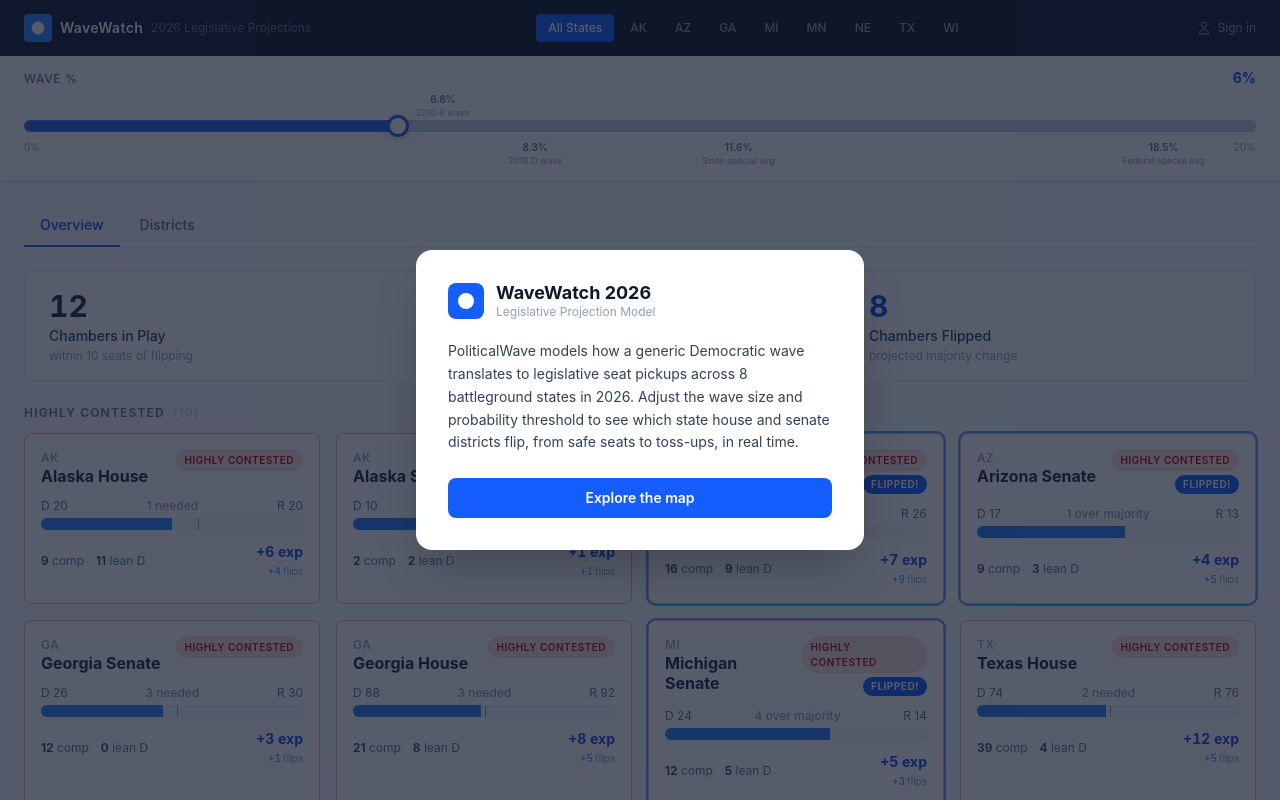
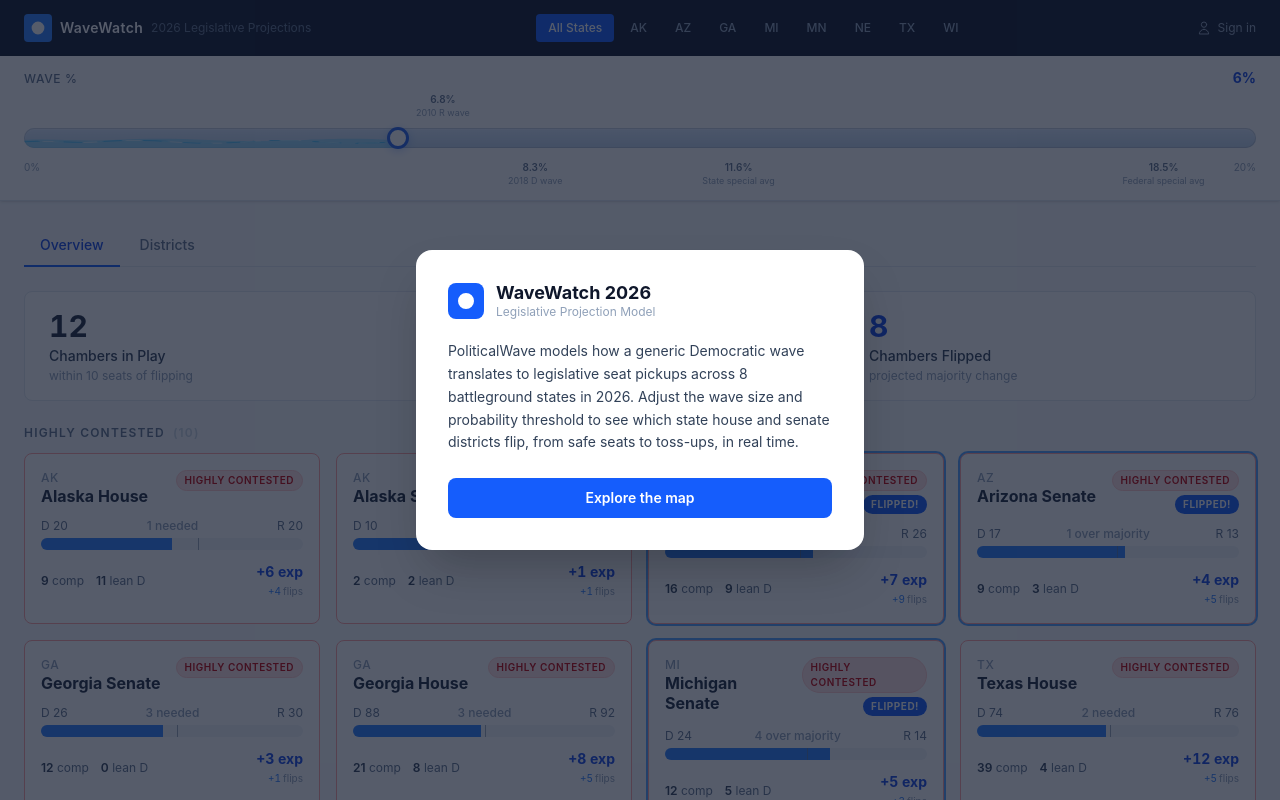
Before and after one commit to patrickvk1978/political-wave, a React (Vite) app: page / in a window 1280 px wide. Shown: the top 800 px of the page. Built offline with nearby package versions, Linux system fonts and the light colour scheme.

Commit message:
Add animated wave fill to slider

```diff
--- a/src/components/layout/ParameterBar.tsx
+++ b/src/components/layout/ParameterBar.tsx
@@ -14,6 +14,48 @@
   { value: 0.116, pctLabel: '11.6%', desc: 'State special avg',  row: 'below' as const },
   { value: 0.185, pctLabel: '18.5%', desc: 'Federal special avg', row: 'below' as const },
 ]
+
+function WaveFill({ progress }: { progress: number }) {
+  const normalized = Math.max(0, Math.min(progress / 100, 1))
+  const crestY = 23 - normalized * 13
+  const innerY = crestY + 3
+
+  const areaPath = [
+    `M 0 32`,
+    `L 0 ${crestY}`,
+    `C 8 ${crestY - 2.5} 15 ${crestY + 2.5} 24 ${crestY}`,
+    `S 40 ${crestY - 2.5} 50 ${crestY}`,
+    `S 66 ${crestY + 2.5} 76 ${crestY}`,
+    `S 92 ${crestY - 2.5} 100 ${crestY + 0.5}`,
+    `L 100 32 Z`,
+  ].join(' ')
+
+  const linePath = [
+    `M 0 ${innerY}`,
+    `C 7 ${innerY - 3} 13 ${innerY + 3} 20 ${innerY}`,
+    `S 33 ${innerY - 3} 40 ${innerY}`,
+    `S 53 ${innerY + 3} 60 ${innerY}`,
+    `S 73 ${innerY - 3} 80 ${innerY}`,
+    `S 93 ${innerY + 3} 100 ${innerY}`,
+  ].join(' ')
+
+  return (
+    <div className="wave-fill-shell absolute inset-0 overflow-hidden rounded-full pointer-events-none">
+      <div className="wave-fill-clip h-full" style={{ width: `${progress}%` }}>
+        <svg
+          viewBox="0 0 100 32"
+          preserveAspectRatio="none"
+          className="wave-fill-svg h-full w-full min-w-full"
+          aria-hidden="true"
+        >
+          <path d={areaPath} className="wave-fill-area" />
+          <path d={linePath} className="wave-fill-line wave-fill-line-a" />
+          <path d={linePath} className="wave-fill-line wave-fill-line-b" />
+        </svg>
+      </div>
+    </div>
+  )
+}
 
 export function ParameterBar({ params, onChange }: ParameterBarProps) {
   const pct = (v: number) => `${Math.round(v * 100)}%`
@@ -47,7 +89,7 @@
         </div>
 
         {/* Slider track with tick marks */}
-        <div className="relative">
+        <div className="relative pt-1">
           {/* Tick marks */}
           <div className="absolute inset-0 pointer-events-none hidden sm:block">
             {MARKERS.map(m => {
@@ -64,6 +106,9 @@
             })}
           </div>
 
+          <div className="relative h-10 flex items-center">
+            <div className="wave-slider-track absolute inset-x-0 top-1/2 -translate-y-1/2 h-5 rounded-full" />
+            <WaveFill progress={progress} />
             <input
               type="range"
               min={0}
@@ -71,9 +116,9 @@
               step={0.01}
               value={params.wave}
               onChange={e => onChange({ wave: parseFloat(e.target.value) })}
-            style={{ ['--wave-progress' as string]: `${progress}%` }}
-            className="wave-slider relative w-full cursor-pointer"
+              className="wave-slider relative z-10 w-full cursor-pointer"
             />
+          </div>
         </div>
 
         {/* Markers below track */}
--- a/src/index.css
+++ b/src/index.css
@@ -12,17 +12,9 @@
 }
 
 .wave-slider {
-  height: 12px;
+  height: 40px;
   appearance: none;
-  border-radius: 9999px;
-  background: linear-gradient(
-    to right,
-    #2563eb 0%,
-    #2563eb var(--wave-progress),
-    #cbd5e1 var(--wave-progress),
-    #cbd5e1 100%
-  );
-  box-shadow: inset 0 0 0 1px rgba(148, 163, 184, 0.35);
+  background: transparent;
 }
 
 .wave-slider:focus {
@@ -31,8 +23,53 @@
 
 .wave-slider:focus-visible {
   box-shadow:
-    inset 0 0 0 1px rgba(148, 163, 184, 0.35),
-    0 0 0 4px rgba(37, 99, 235, 0.16);
+    0 0 0 4px rgba(37, 99, 235, 0.12);
+  border-radius: 9999px;
+}
+
+.wave-slider-track {
+  background: linear-gradient(180deg, #dbeafe 0%, #bfd3eb 100%);
+  box-shadow:
+    inset 0 0 0 1px rgba(148, 163, 184, 0.45),
+    inset 0 1px 2px rgba(255, 255, 255, 0.7);
+}
+
+.wave-fill-shell {
+  top: 50%;
+  height: 20px;
+  transform: translateY(-50%);
+}
+
+.wave-fill-clip {
+  max-width: 100%;
+  transition: width 140ms ease-out;
+}
+
+.wave-fill-svg {
+  overflow: visible;
+}
+
+.wave-fill-area {
+  fill: rgba(125, 211, 252, 0.62);
+}
+
+.wave-fill-line {
+  fill: none;
+  stroke: rgba(56, 189, 248, 0.75);
+  stroke-linecap: round;
+}
+
+.wave-fill-line-a {
+  stroke-width: 1.45;
+  stroke-dasharray: 7 5;
+  animation: wave-drift-a 9s linear infinite;
+}
+
+.wave-fill-line-b {
+  stroke-width: 1.1;
+  stroke: rgba(255, 255, 255, 0.55);
+  stroke-dasharray: 5 6;
+  animation: wave-drift-b 11s linear infinite;
 }
 
 .wave-slider::-webkit-slider-thumb {
@@ -46,17 +83,16 @@
 }
 
 .wave-slider::-moz-range-track {
-  height: 12px;
+  height: 20px;
   border: none;
   border-radius: 9999px;
-  background: #cbd5e1;
-  box-shadow: inset 0 0 0 1px rgba(148, 163, 184, 0.35);
+  background: transparent;
 }
 
 .wave-slider::-moz-range-progress {
-  height: 12px;
-  border-radius: 9999px;
-  background: #2563eb;
+  height: 20px;
+  border-radius: 9999px 0 0 9999px;
+  background: transparent;
 }
 
 .wave-slider::-moz-range-thumb {
@@ -66,6 +102,24 @@
   background: #ffffff;
   border: 3px solid #2563eb;
   box-shadow: 0 2px 8px rgba(37, 99, 235, 0.28);
+}
+
+@keyframes wave-drift-a {
+  from {
+    stroke-dashoffset: 0;
+  }
+  to {
+    stroke-dashoffset: -72;
+  }
+}
+
+@keyframes wave-drift-b {
+  from {
+    stroke-dashoffset: 0;
+  }
+  to {
+    stroke-dashoffset: 54;
+  }
 }
 
 /* ─── Leaflet map tooltip styles ─────────────────────────────────────────── */
```
Lines whose indentation alone changed are shown as unchanged.
